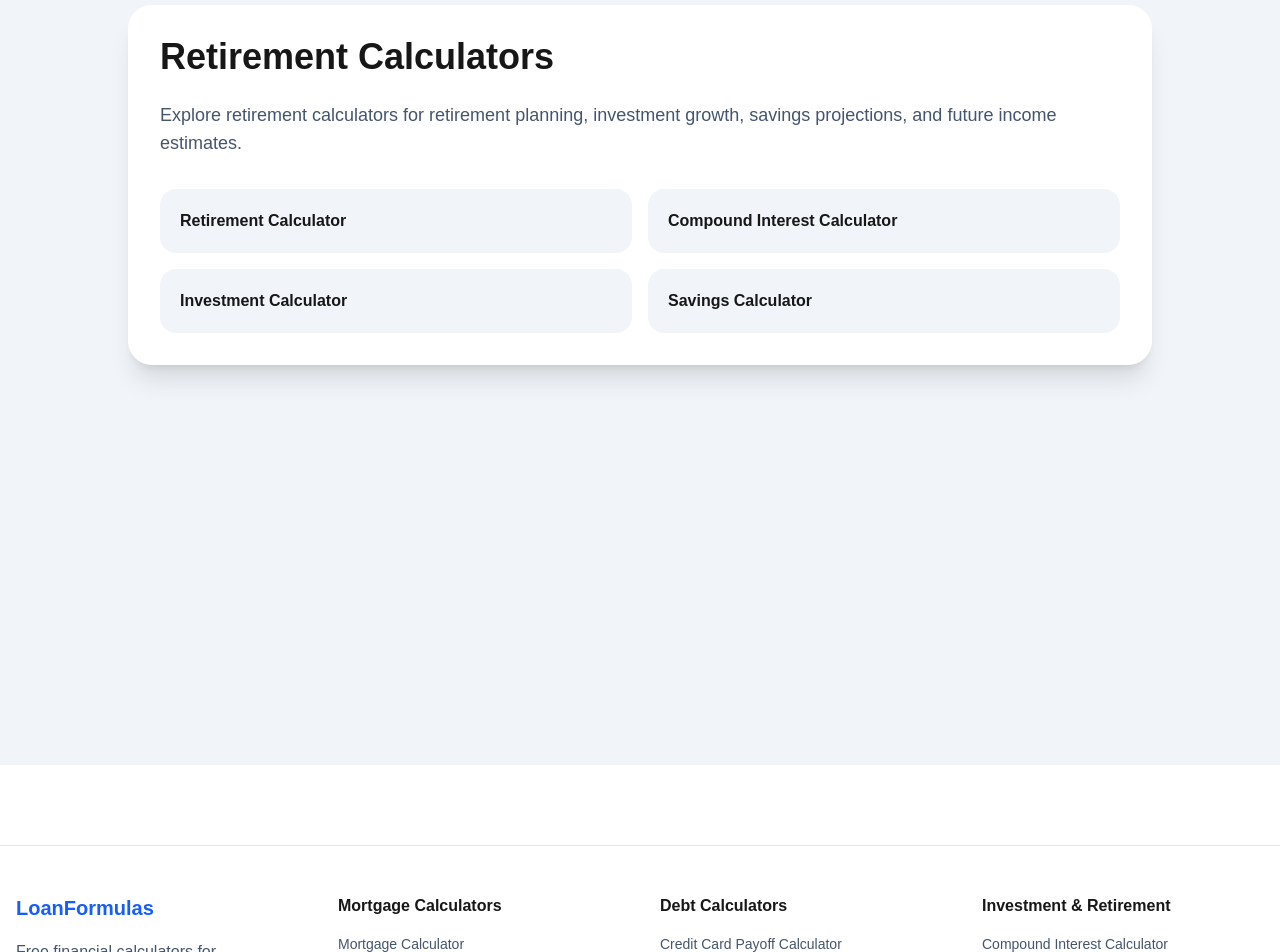
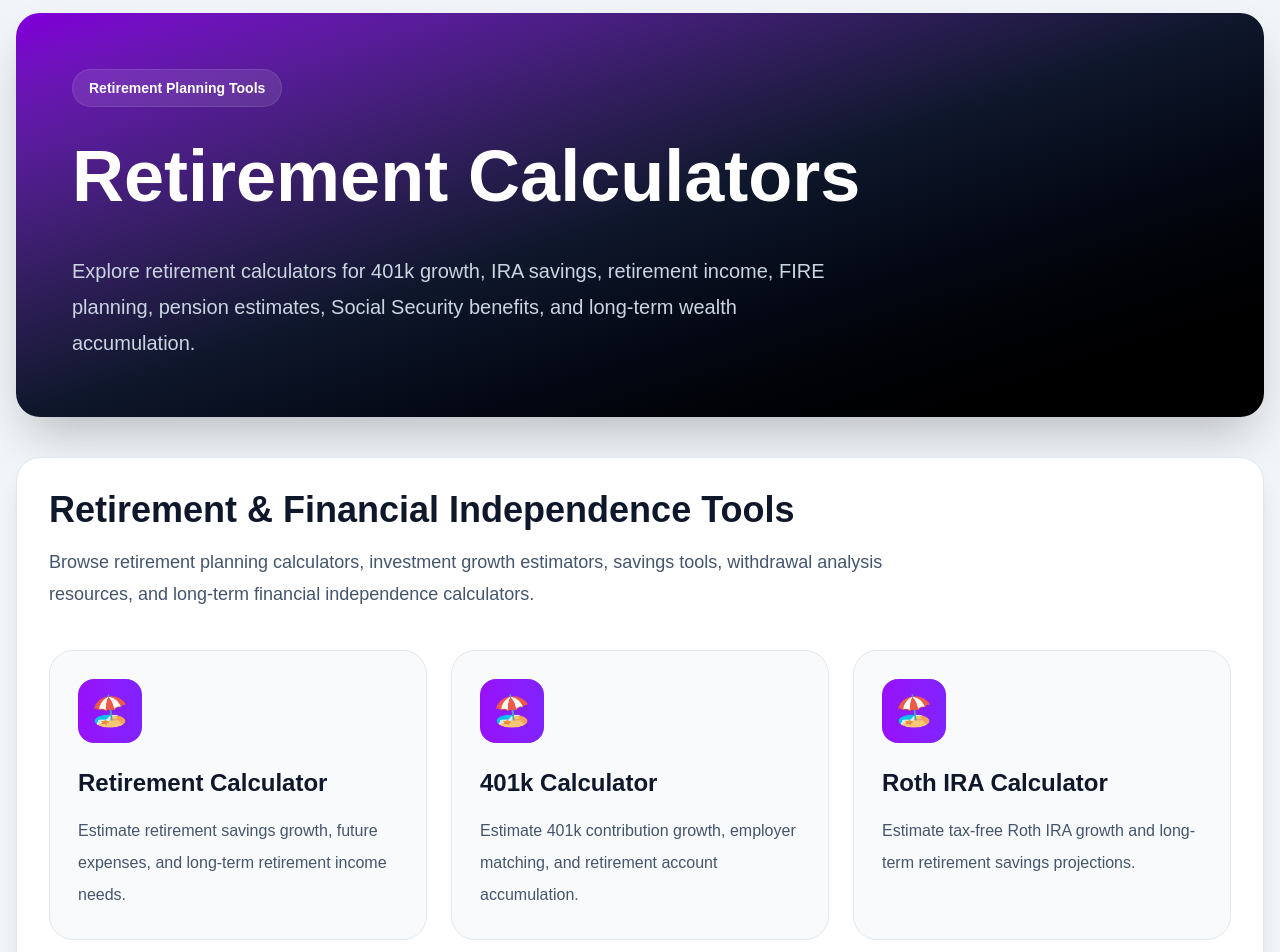
Before and after one commit to dekai-qingyang/seo-site, a Next.js app: page /retirement-calculators in a window 1280 px wide. Shown: the part 100-1052 px from the top of the page. Built offline with nearby package versions, Linux system fonts and the light colour scheme.

Commit message:
update calculators

```diff
--- a/app/retirement-calculators/page.tsx
+++ b/app/retirement-calculators/page.tsx
@@ -1,63 +1,450 @@
-import Link from "next/link"
+import Link from "next/link";
+
+const retirementTools = [
+
+  {
+    title: "Retirement Calculator",
+    link: "/retirement-calculator",
+    description:
+      "Estimate retirement savings growth, future expenses, and long-term retirement income needs.",
+  },
+
+  {
+    title: "401k Calculator",
+    link: "/401k-calculator",
+    description:
+      "Estimate 401k contribution growth, employer matching, and retirement account accumulation.",
+  },
+
+  {
+    title: "Roth IRA Calculator",
+    link: "/roth-ira-calculator",
+    description:
+      "Estimate tax-free Roth IRA growth and long-term retirement savings projections.",
+  },
+
+  {
+    title: "IRA Calculator",
+    link: "/ira-calculator",
+    description:
+      "Calculate IRA investment growth and retirement savings accumulation over time.",
+  },
+
+  {
+    title: "Pension Calculator",
+    link: "/pension-calculator",
+    description:
+      "Estimate pension income payments and retirement benefit projections.",
+  },
+
+  {
+    title: "Social Security Calculator",
+    link: "/social-security-calculator",
+    description:
+      "Estimate Social Security retirement benefits and future income planning needs.",
+  },
+
+  {
+    title: "Retirement Savings Calculator",
+    link: "/retirement-savings-calculator",
+    description:
+      "Analyze retirement contribution growth and long-term savings projections.",
+  },
+
+  {
+    title: "Retirement Income Calculator",
+    link: "/retirement-income-calculator",
+    description:
+      "Estimate retirement income sources and long-term financial sustainability.",
+  },
+
+  {
+    title: "Retirement Withdrawal Calculator",
+    link: "/retirement-withdrawal-calculator",
+    description:
+      "Estimate retirement withdrawal rates and portfolio sustainability projections.",
+  },
+
+  {
+    title: "Early Retirement Calculator",
+    link: "/early-retirement-calculator",
+    description:
+      "Analyze FIRE strategies and estimate timelines for financial independence.",
+  },
+
+  {
+    title: "Savings Calculator",
+    link: "/savings-calculator",
+    description:
+      "Estimate long-term savings growth using recurring contributions and compound interest.",
+  },
+
+  {
+    title: "Compound Interest Calculator",
+    link: "/compound-interest-calculator",
+    description:
+      "Calculate compound growth and long-term retirement investment accumulation.",
+  },
+
+  {
+    title: "Investment Calculator",
+    link: "/investment-calculator",
+    description:
+      "Estimate portfolio growth and recurring investment contribution performance.",
+  },
+
+  {
+    title: "Future Value Calculator",
+    link: "/future-value-calculator",
+    description:
+      "Estimate future retirement account values based on investment growth assumptions.",
+  },
+
+  {
+    title: "Present Value Calculator",
+    link: "/present-value-calculator",
+    description:
+      "Calculate the present value of future retirement income and savings goals.",
+  },
+
+  {
+    title: "Inflation Calculator",
+    link: "/inflation-calculator",
+    description:
+      "Estimate inflation impacts on retirement purchasing power and future expenses.",
+  },
+
+  {
+    title: "Real Return Calculator",
+    link: "/real-return-calculator",
+    description:
+      "Analyze inflation-adjusted retirement investment performance and real returns.",
+  },
+
+  {
+    title: "Net Worth Calculator",
+    link: "/net-worth-calculator",
+    description:
+      "Estimate total assets, liabilities, and long-term wealth accumulation.",
+  },
+
+  {
+    title: "Wealth Calculator",
+    link: "/wealth-calculator",
+    description:
+      "Estimate long-term wealth growth and retirement portfolio accumulation.",
+  },
+
+  {
+    title: "Financial Independence Calculator",
+    link: "/financial-independence-calculator",
+    description:
+      "Estimate savings goals and timelines required for financial independence.",
+  },
+
+  {
+    title: "FIRE Calculator",
+    link: "/fire-calculator",
+    description:
+      "Analyze Financial Independence Retire Early strategies and retirement planning goals.",
+  },
+
+  {
+    title: "Certificate of Deposit Calculator",
+    link: "/certificate-of-deposit-calculator",
+    description:
+      "Estimate CD investment growth and fixed-income savings returns over time.",
+  },
+
+];
 
 export default function RetirementCalculatorsPage() {
 
   return (
 
-    <main className="min-h-screen bg-slate-100 py-10 px-4">
+    <main className="min-h-screen bg-slate-100 py-12 px-4">
 
-      <div className="max-w-5xl mx-auto">
+      <div className="max-w-7xl mx-auto">
 
-        <div className="bg-white rounded-3xl shadow-xl p-8">
+        {/* HERO */}
 
-          <h1 className="text-4xl font-black mb-6">
+        <section className="
+          bg-gradient-to-br
+          from-purple-700
+          via-slate-900
+          to-black
+          rounded-3xl
+          p-10
+          md:p-14
+          text-white
+          shadow-2xl
+          mb-10
+        ">
+
+          <div className="max-w-4xl">
+
+            <div className="
+              inline-flex
+              items-center
+              rounded-full
+              bg-white/10
+              border
+              border-white/10
+              px-4
+              py-2
+              text-sm
+              font-semibold
+              mb-6
+            ">
+
+              Retirement Planning Tools
+
+            </div>
+
+            <h1 className="
+              text-5xl
+              md:text-7xl
+              font-black
+              leading-tight
+              mb-8
+            ">
+
               Retirement Calculators
+
             </h1>
 
-          <p className="text-slate-600 text-lg mb-8">
-            Explore retirement calculators for retirement planning,
-            investment growth,
-            savings projections,
-            and future income estimates.
+            <p className="
+              text-slate-300
+              text-xl
+              leading-9
+              max-w-3xl
+            ">
+
+              Explore retirement calculators for 401k growth,
+              IRA savings,
+              retirement income,
+              FIRE planning,
+              pension estimates,
+              Social Security benefits,
+              and long-term wealth accumulation.
+
             </p>
 
-          <div className="grid md:grid-cols-2 gap-4">
+          </div>
+
+        </section>
+
+        {/* TOOL GRID */}
+
+        <section className="
+          bg-white
+          rounded-3xl
+          shadow-xl
+          border
+          border-slate-200
+          p-8
+          mb-10
+        ">
+
+          <div className="mb-10">
+
+            <h2 className="
+              text-4xl
+              font-black
+              text-slate-900
+              mb-4
+            ">
+
+              Retirement & Financial Independence Tools
+
+            </h2>
+
+            <p className="
+              text-slate-600
+              text-lg
+              leading-8
+              max-w-4xl
+            ">
+
+              Browse retirement planning calculators,
+              investment growth estimators,
+              savings tools,
+              withdrawal analysis resources,
+              and long-term financial independence calculators.
+
+            </p>
+
+          </div>
+
+          <div className="
+            grid
+            md:grid-cols-2
+            xl:grid-cols-3
+            gap-6
+          ">
+
+            {retirementTools.map((tool) => (
 
               <Link
-              href="/retirement-calculator"
-              className="bg-slate-100 hover:bg-purple-50 rounded-2xl p-5 font-bold"
+                key={tool.link}
+                href={tool.link}
+                className="
+                  group
+                  bg-slate-50
+                  hover:bg-purple-50
+                  border
+                  border-slate-200
+                  hover:border-purple-500
+                  rounded-3xl
+                  p-7
+                  transition-all
+                  hover:-translate-y-1
+                "
               >
-              Retirement Calculator
+
+                <div className="
+                  w-16
+                  h-16
+                  rounded-2xl
+                  bg-gradient-to-r
+                  from-purple-600
+                  to-violet-600
+                  flex
+                  items-center
+                  justify-center
+                  text-white
+                  text-3xl
+                  font-black
+                  mb-6
+                ">
+
+                  🏖️
+
+                </div>
+
+                <h3 className="
+                  text-2xl
+                  font-black
+                  text-slate-900
+                  group-hover:text-purple-700
+                  mb-4
+                ">
+
+                  {tool.title}
+
+                </h3>
+
+                <p className="
+                  text-slate-600
+                  leading-8
+                ">
+
+                  {tool.description}
+
+                </p>
+
               </Link>
 
-            <Link
-              href="/compound-interest-calculator"
-              className="bg-slate-100 hover:bg-purple-50 rounded-2xl p-5 font-bold"
-            >
-              Compound Interest Calculator
-            </Link>
+            ))}
 
-            <Link
-              href="/investment-calculator"
-              className="bg-slate-100 hover:bg-purple-50 rounded-2xl p-5 font-bold"
-            >
-              Investment Calculator
-            </Link>
+          </div>
 
-            <Link
-              href="/savings-calculator"
-              className="bg-slate-100 hover:bg-purple-50 rounded-2xl p-5 font-bold"
-            >
-              Savings Calculator
-            </Link>
+        </section>
+
+        {/* SEO CONTENT */}
+
+        <section className="
+          bg-white
+          rounded-3xl
+          border
+          border-slate-200
+          shadow-xl
+          p-8
+          md:p-12
+        ">
+
+          <div className="max-w-5xl">
+
+            <h2 className="
+              text-4xl
+              md:text-5xl
+              font-black
+              text-slate-900
+              mb-8
+            ">
+
+              Retirement Planning & Wealth Growth Calculators
+
+            </h2>
+
+            <div className="
+              space-y-8
+              text-slate-700
+              text-lg
+              leading-9
+            ">
+
+              <p>
+
+                Retirement calculators help individuals estimate long-term savings growth,
+                retirement income needs,
+                investment performance,
+                pension benefits,
+                Social Security income,
+                and financial independence timelines.
+
+              </p>
+
+              <p>
+
+                These calculators are frequently used for retirement planning,
+                401k contribution analysis,
+                IRA investment growth,
+                FIRE strategies,
+                portfolio withdrawal planning,
+                and long-term wealth accumulation.
+
+              </p>
+
+              <p>
+
+                Retirement planning often involves multiple financial variables including contribution schedules,
+                investment returns,
+                inflation assumptions,
+                withdrawal strategies,
+                Social Security benefits,
+                and pension income projections.
+
+              </p>
+
+              <p>
+
+                Understanding long-term retirement goals may help investors improve savings consistency,
+                optimize portfolio allocation,
+                and maintain sustainable retirement income throughout future financial planning stages.
+
+              </p>
+
+              <p>
+
+                Whether you are planning early retirement,
+                estimating future retirement income,
+                analyzing 401k growth,
+                or building long-term financial independence,
+                these calculators provide fast and accurate retirement planning estimates for smarter financial decisions.
+
+              </p>
 
             </div>
 
           </div>
 
+        </section>
+
       </div>
 
     </main>
 
-  )
+  );
+
 }
```
Lines whose indentation alone changed are shown as unchanged.
